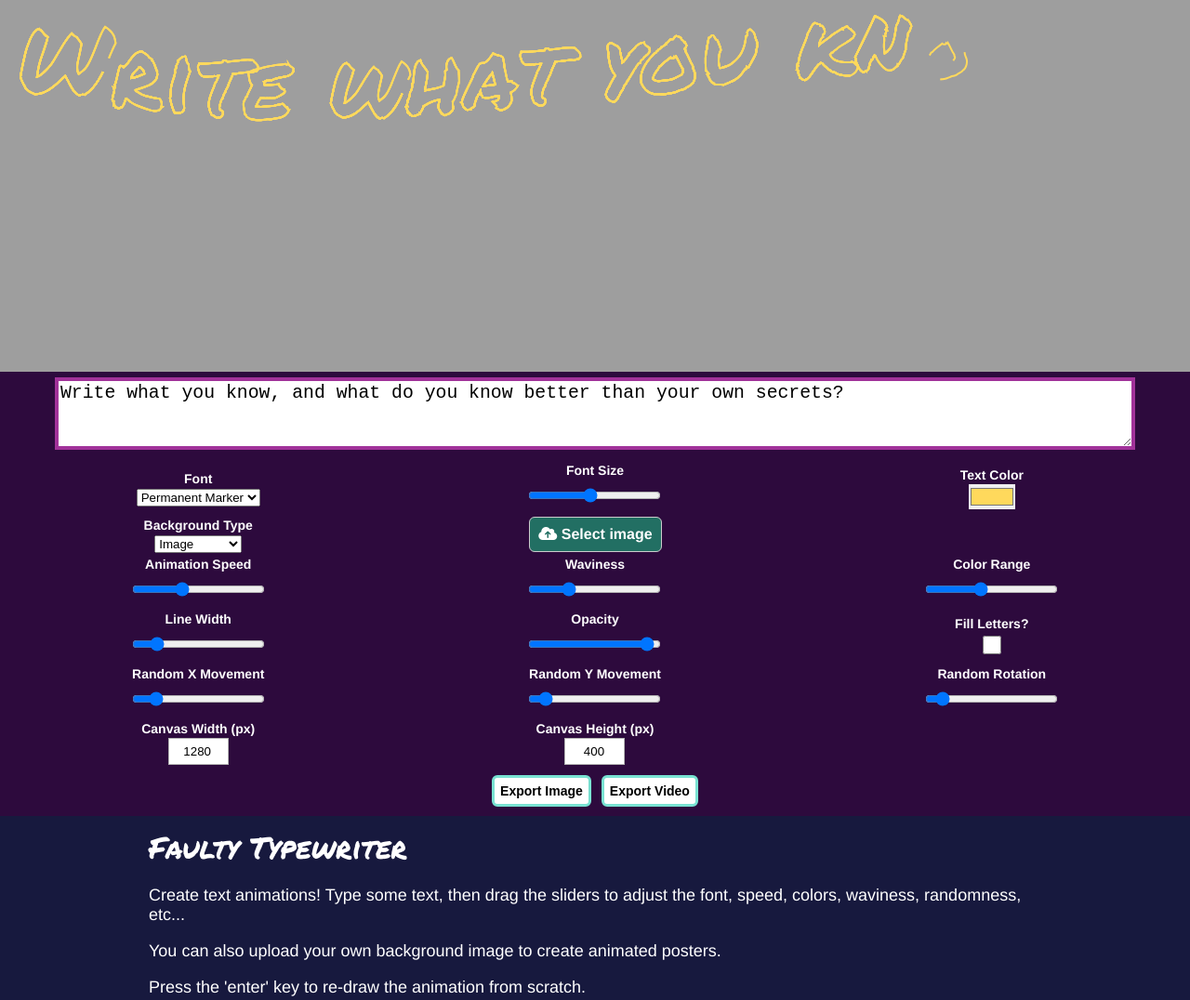
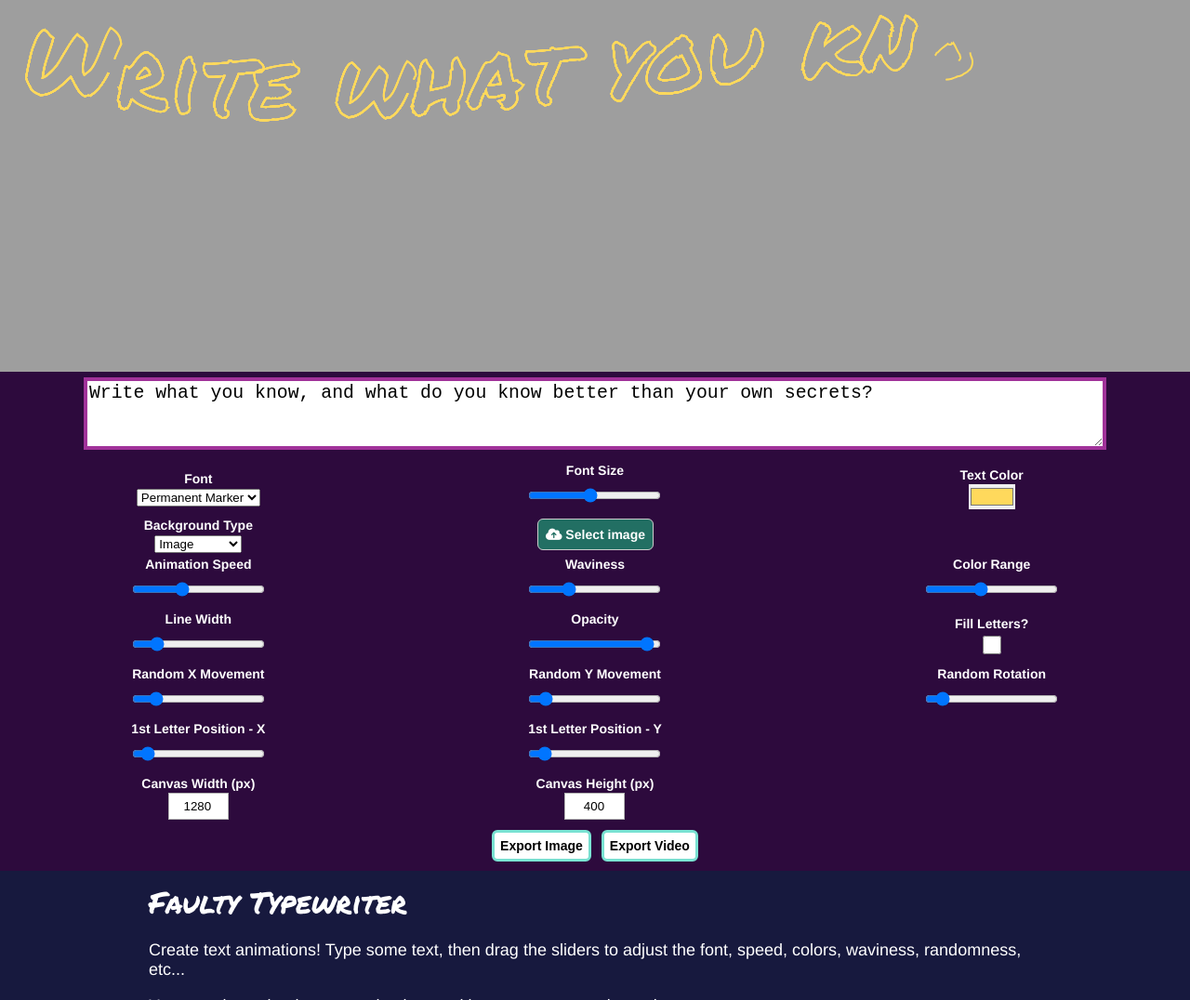
Before and after one commit to collidingScopes/faultyTypewriter, a plain HTML site: page index.html in a window 1280 px wide. Shown: the top 1076 px of the page at 93% size. Drawn offline with Linux system fonts and the light colour scheme.

Commit message:
Improve line break function

```diff
--- a/drawText.js
+++ b/drawText.js
@@ -1,21 +1,26 @@
 /* To do list:
 Pause/play animation button?
 Allow video background. Need to draw video behind the canvas and then mux??
-User control for where to start the first letter -- X/Y padding
 Randomize inputs function
 Gif export
 Add other fonts from google fonts
 Font for different languages?
 site OG properties
-README / Github descriptio
-Better formatting for text input (larger and more visible)
 Better hotkey method (user will be typing alot)
 Movie posters / famous quotes -- Blade Runner, wong kar wai, etc.
 Organize options in basic options / funky options -- auto-hide funky options
 Button to choose lock aspect ratio when changing canvas dimensions
+Reduce file size of background image (doesn't load sometimes)
+Force stroke to finish even on high speed?
+Add example text (short / long quotes), and some example outputs
+Can background be a generative animation? This would require a background canvas/foreground?
+Mobile issues:
+- input table too wide (shrink input image button)
+- text area doesn't update after clicking 'done', need to hit return
 */
 
 var animation = document.getElementById("animation");
+animation.addEventListener("click",refresh);
 
 var canvasWidthInput = document.getElementById("canvasWidthInput");
 canvasWidthInput.addEventListener("change",refresh);
@@ -28,8 +33,14 @@ var canvasHeight;
 var animationfps=45;
 var animationInterval;
 var playAnimationToggle = false;
-var xPadding = 20; //padding from the origin point, in pixels
-var yPadding = 8;
+
+var xPaddingInput = document.getElementById("xPaddingInput");
+xPaddingInput.addEventListener("change",refresh);
+var xPadding;
+
+var yPaddingInput = document.getElementById("yPaddingInput");
+yPaddingInput.addEventListener("change",refresh);
+var yPadding;
 
 var textInput = document.getElementById("textInput");
 textInput.addEventListener("change",refresh);
@@ -91,9 +102,7 @@ var fillCheckbox = document.getElementById('fillCheckbox');
 fillCheckbox.addEventListener('click', refresh);
 var fillLetterToggle = false;
 
-var initialXOffset = xPadding;
 var x;
-var initialYOffset = yPadding;
 var y;
 var initialDashLen;
 
@@ -157,6 +166,11 @@ var muxer;
 var mobileRecorder;
 var videofps = 15;
 
+//user input text metrics;
+var numWords;
+var wordLengthArray = [];
+var wordStartPositionArray = [];
+
 /*
 //randomize inputs button
 var randomizeButton = document.getElementById("randomizeButton");
@@ -172,7 +186,9 @@ function getUserInputs(){
     animation.height = canvasHeight;
 
     text = String(textInput.value);
-    console.log("User text: "+text);
+    text = cleanText(text);
+    console.log("Cleaned user text: "+text);
+    getTextMetrics(text);
 
     color = String(colorInput.value);
 
@@ -219,6 +235,9 @@ function getUserInputs(){
     ctx.lineWidth = lineWidth;
     opacity = Number(opacityInput.value);
     ctx.globalAlpha = opacity/100;
+
+    xPadding = Math.round(Number(xPaddingInput.value)/100*canvasWidth);
+    yPadding = Math.round(Number(yPaddingInput.value)/100*canvasHeight);
 
     font = String(fontInput.value);
     fontSize = Number(fontSizeInput.value)
@@ -270,7 +289,7 @@ function drawText(){
     }
 
     playAnimationToggle = true;
-    dashLen = initialDashLen, dashOffset = dashLen, x = initialXOffset, i = 0;
+    dashLen = initialDashLen, dashOffset = dashLen, x = xPadding, i = 0;
 
     let metrics = ctx.measureText(text);
     let textHeight = metrics.actualBoundingBoxAscent + metrics.actualBoundingBoxDescent;
@@ -278,13 +297,17 @@ function drawText(){
     var textWidth = metrics.width;
     console.log("textWidth: "+textWidth+", textHeight: "+textHeight);
 
-    initialYOffset = textHeight+yPadding;
-    y = initialYOffset;
+    y = textHeight+yPadding;
     var rowCounter=1;
-    var middleYPosition = initialYOffset;
+    var middleYPosition = y;
 
     animationInterval = setInterval(loop,1000/animationfps); //start loop
     var currentWordWidth = 0;
+    var currentWordCounter = 0;
+    var currentWordCharLength = 0;
+    var currentWordWidth = 0;
+    var lineBreakFlag = false;
+    var lineBreakThreshold = 0.98;
 
     function loop(){
 
@@ -295,35 +318,70 @@ function drawText(){
         var ch = text[i];
         var chWidth = ctx.measureText(ch).width;
 
+        //calculate if the next word should start on a new line
+        if(dashOffset == dashLen){
+            //console.log("current char number: "+i);
+            lineBreakFlag = false;
+            if(wordStartPositionArray.indexOf(i) >= 0){
+                //this char is the start of a word
+                currentWordWidth = 0;
+                currentWordCounter++;
+                currentWordCharLength = wordLengthArray[currentWordCounter-1];
+                //console.log("start of word, with char length of "+currentWordCharLength);
+
+                for(var z=0; z<currentWordCharLength; z++){
+                    currentWordWidth += ctx.measureText(text[i+z]).width;
+                }
+                //console.log("current word width: "+currentWordWidth);
+
+                if(currentWordWidth > canvasWidth){
+                    lineBreakFlag = false; //let really long words pass as they break any line
+                } else {
+                    if(x+currentWordWidth > (canvasWidth*lineBreakThreshold)){
+                        lineBreakFlag = true; //create line break if word spills over the right edge
+                    }
+                }
+            }
+        }
+
+        //create line break and tweak color if next char will spill over the right or top
+        if(lineBreakFlag == true || x+chWidth>(canvasWidth*lineBreakThreshold) || (y-textHeight/2) < 0){
+            x = canvasWidth*0.02; //initial xposition of new line -- can be tweaked
+            rowCounter++;
+            middleYPosition = (textHeight+ctx.lineWidth)*1.05*rowCounter + yPadding;
+            tweakCanvasColor();
+            lineBreakFlag = false; //do not do two line breaks in a row
+        }
+
         var sineShift = Math.sin((x/canvasWidth)*Math.PI*2) * wavyFactor;
         y = middleYPosition + sineShift;
 
-        //create line break and tweak color if next char will spill over the right or top
-        if((x + currentWordWidth) > canvasWidth || (y-textHeight/2) < 0){
-            x = initialXOffset;
-            rowCounter++;
-            middleYPosition = (textHeight+ctx.lineWidth)*1.1*rowCounter + yPadding;
-            tweakCanvasColor();
-            //y += (textHeight+ctx.lineWidth)*1.1;
+        //draw stroke line of current character
+        ctx.setLineDash([dashLen - dashOffset, dashOffset - speed]); // create a long dash mask
+        if(dashOffset > 1 && dashOffset-speed <=0){
+            speed = dashOffset; //force stroke to finish if overshoot would happen
         }
+        dashOffset -= speed; // reduce dash length
 
-        ctx.setLineDash([dashLen - dashOffset, dashOffset - speed]); // create a long dash mask
-        dashOffset -= speed;                                       // reduce dash length
-        ctx.strokeText(ch, x, y);                 // stroke letter
+        ctx.strokeText(ch, x, y); // stroke letter
 
-        if (dashOffset <= 0){ //once letter stroke is finished
+        if (dashOffset <= 0){ //once letter stroke is finished, move to next char
+
+            speed = Number(speedInput.value)/100 * initialDashLen/1.5; //reset speed back to initial value
 
             if(fillLetterToggle){
                 ctx.fillText(ch, x, y);    // fill final letter
             }
+
             var posOrNeg;
             if(Math.random()<0.5){
                 posOrNeg = -1;
             }else{
                 posOrNeg = 1;
             }
+
             x += chWidth + ctx.lineWidth + (randomXDelta * Math.random())*posOrNeg; //random x-delta
-          i++;
+            i++; //go to next char
             ch = text[i];
             ctx.setTransform(1, 0, 0, 1, 0, Math.random() * randomYDelta);        // random y-delta
             ctx.rotate(Math.random() * randomRotation);                         // random rotation
@@ -334,6 +392,7 @@ function drawText(){
                 dashOffset = dashLen;   // prep next char
             }
 
+            /*
             var charCounter = 0;
             //find width of current word
             for(var j=i; j<text.length; j++){
@@ -353,6 +412,7 @@ function drawText(){
             if(currentWordWidth>=canvasWidth){
                 currentWordWidth=0; //allow very large words to pass the break
             }
+            */
 
             //stop animation
             if (i >= text.length || y > (canvasHeight*1.1)){
@@ -726,6 +786,83 @@ function recordWhitespaces(text){
     return whitespacePositions;
 }
 
+function cleanText(oldText){
+    var newText = "";
+    var oldNumChars = oldText.length;
+
+    //replace tab and new line with whitespace instead
+    for(var i=0; i<oldNumChars; i++){
+        var currentChar = '';
+        if(oldText[i] == '\n' || oldText[i] == '\t'){
+            currentChar = ' ';
+        } else {
+            currentChar = oldText[i];
+        }
+
+        newText = newText + currentChar;
+    }
+
+    return newText;
+}
+
+function getTextMetrics(userText){
+    numChars = userText.length;
+    numWords = 0;
+    wordLengthArray = [];
+    wordStartPositionArray = [];
+    var currentWordLength = 0;
+    var previousChar;
+
+
+    for(var i=0; i<numChars; i++){
+        var currentChar = userText[i];
+        if(currentChar == ' '){
+            if(i==0){
+                //first char is whitespace
+                break;
+            } else {
+                previousChar = userText[i-1];
+                if(previousChar != ' '){
+                    //found the end of a word
+                    wordLengthArray[numWords-1] = currentWordLength;
+                    currentWordLength = 0;
+                }
+            }
+        }
+
+        if(currentChar != ' '){
+            currentWordLength++;
+            if(i==0){
+                //found the start of a word;
+                numWords++;
+                wordStartPositionArray[numWords-1] = i;
+            } else {
+
+                previousChar = userText[i-1];
+
+                if(previousChar != ' '){
+                    //found the continuation of a word
+                    if(i==(numChars-1)){
+                        //found the end of a word given it is the end of the sentence
+                        wordLengthArray[numWords-1] = currentWordLength;
+                        currentWordLength = 0;
+                    }
+                } else {
+                    //found the start of a word;
+                    numWords++;
+                    wordStartPositionArray[numWords-1] = i;
+                }
+            }
+
+        }
+    }
+
+    console.log("numWords: "+numWords);
+    console.log("word length array: "+wordLengthArray);
+    console.log("word start position array: "+wordStartPositionArray);
+
+}
+
 /*
 function randomizeInputs(){
     speedInput.value = Math.ceil(Math.pow(Math.random(),2)*100);
--- a/index.html
+++ b/index.html
@@ -130,6 +130,14 @@
                 </tr>
                 <tr>
                     <td>
+                        <pre><span class="tableText">1st Letter Position - X</span><br><input class="input-number-noSpinners" type="range" id="xPaddingInput" value="2" min="0" max="100"></pre>
+                    </td>
+                    <td>
+                        <pre><span class="tableText">1st Letter Position - Y</span><br><input class="input-number-noSpinners" type="range" id="yPaddingInput" value="2" min="0" max="100"></pre>
+                    </td>
+                </tr>
+                <tr>
+                    <td>
                         <pre><span class="tableText">Canvas Width (px)</span><br><input class="input-number-noSpinners" type="number" id="canvasWidthInput" value="800" min="1" max="3000"></pre>
                     </td>
                     <td>
@@ -160,7 +168,7 @@
                 <h2 id="aboutText">Faulty Typewriter</h2>
                 <p>Create text animations! Type some text, then drag the sliders to adjust the font, speed, colors, waviness, randomness, etc...</p>
                 <p>You can also upload your own background image to create animated posters.</p>
-                <p>Press the 'enter' key to re-draw the animation from scratch.</p>
+                <p>Press the 'enter' key (or click the canvas) to re-draw the animation from scratch.</p>
                 <p>This tool is completely free, open source, without any paywalls or premium options. You are welcome to use it for personal or commercial purposes.</p>
                 <p>If you found this tool useful, feel free to buy me a coffee. This would be much appreciated during late-night coding sessions!</p>
 
--- a/style.css
+++ b/style.css
@@ -180,10 +180,10 @@ input[type="file"] {
     background-color: #226f63;
     color: #fff;
     font-weight: bold;
-    font-size: 16px;
+    font-size: 14px;
     font-family: Helvetica;
     display: inline-block;
-    padding: 9px;
+    padding: 8px;
     cursor: pointer;
     margin-left: 3px;
     margin-right: 2px;
@@ -198,7 +198,7 @@ input[type="color"] {
 }
 
 input[type="range"] {
-    max-width:30vw;
+    max-width:29vw;
 }
 
 input[type="checkbox"] {
@@ -258,11 +258,11 @@ table {
 }
 
 td {
-    max-width: 150px;
+    max-width: 250px;
 }
 
 #inputTable{
-    font-size:1em;
+    font-size:0.8em;
     text-align: center;
     /*min-width: 280px;
     width:80vw;
@@ -278,17 +278,18 @@ td {
 }
 
 #textInput{
-    width: 90% !important;
+    width: 85vw !important;
     border: 4px solid rgb(161, 50, 154);
     font-size: 1.1em;
     margin-top: 5px;
     margin-bottom: 5px;
+    text-align: left;
 }
 
 /* applies when screen is wide enough */
 @media (min-width: 700px) {
     #inputTable {
-        font-size:1em;
+        font-size:1.0em;
         /*max-width: 700px;*/
     }
 }
```
Lines whose indentation alone changed are shown as unchanged.
